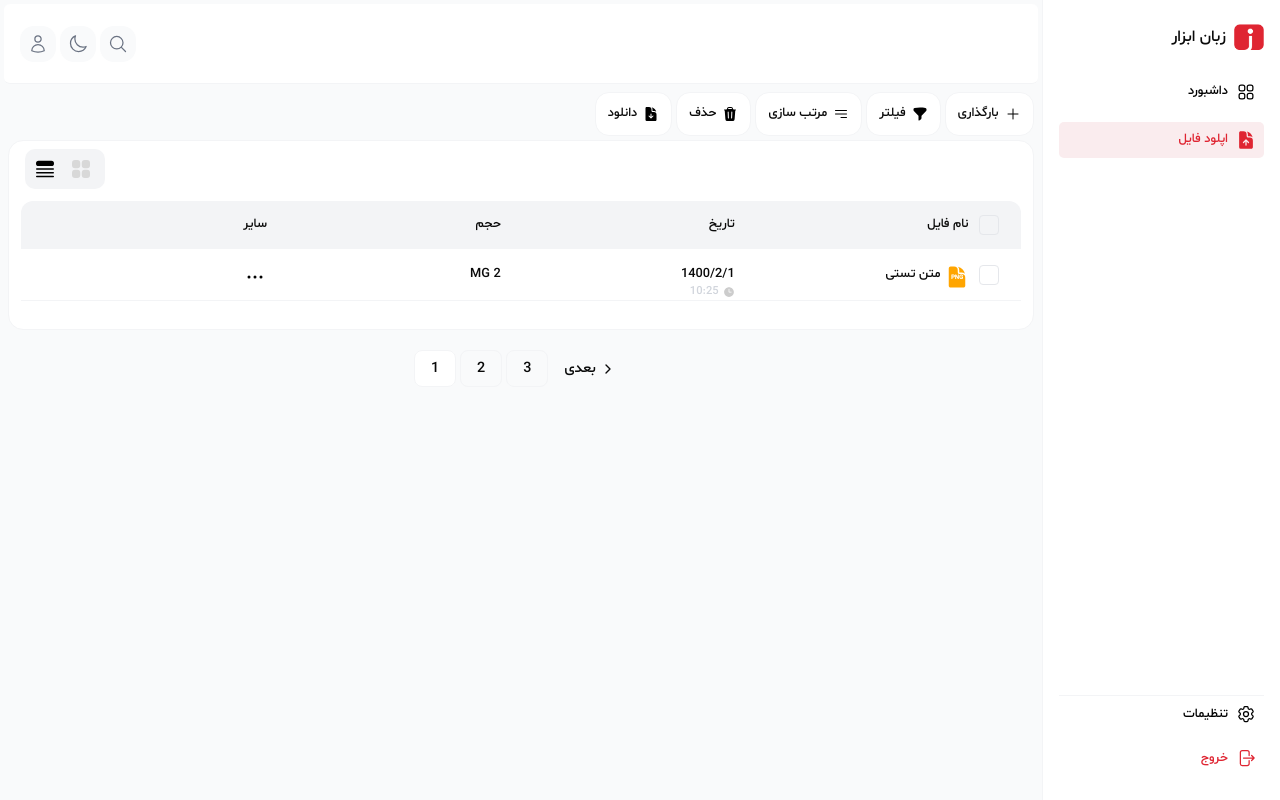
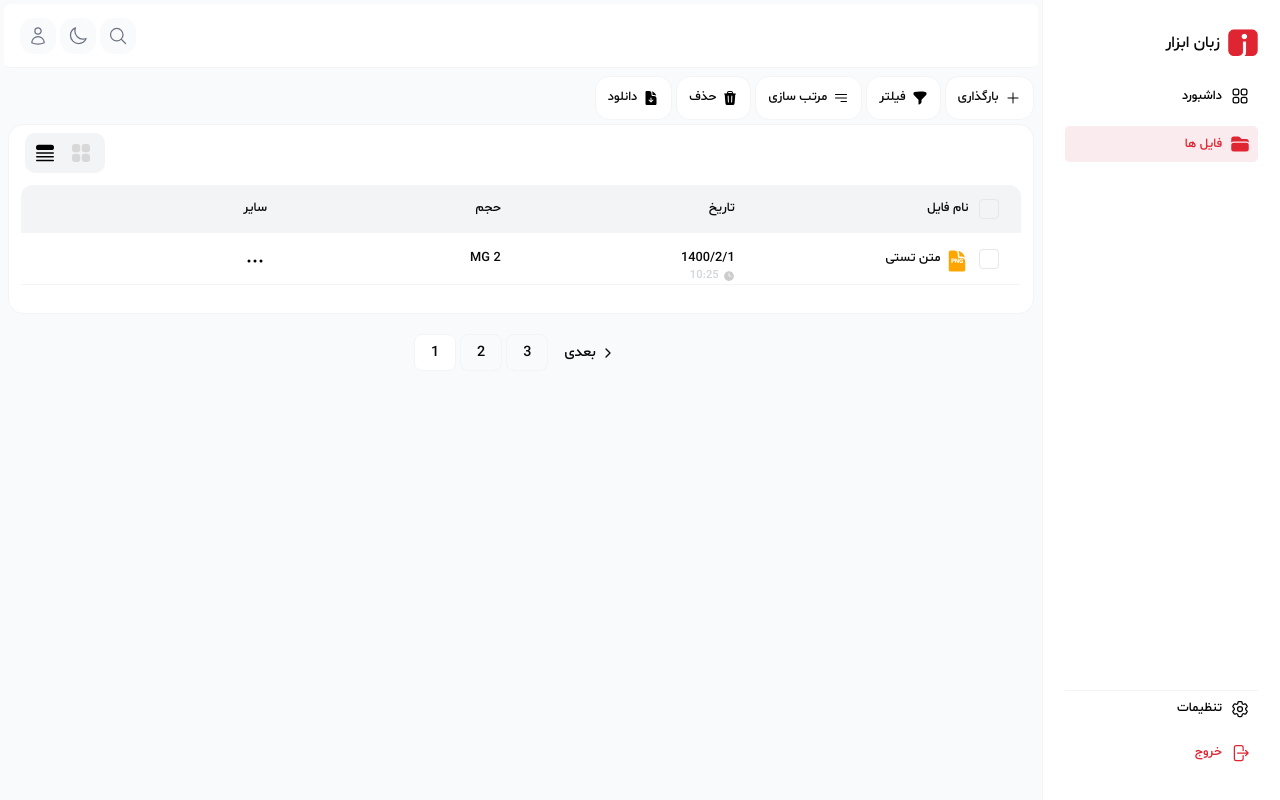
Before and after one commit to mrym-salimi-js/zabanabzar, a Next.js app: page /files in a window 1280 px wide. Built offline with nearby package versions, Linux system fonts and the light colour scheme.

Commit message:
A little edit

```diff
--- a/components/Header.tsx
+++ b/components/Header.tsx
@@ -12,7 +12,7 @@ export default function Header(): ReactElement {
   const { theme, setTheme } = useTheme();
 
   return (
-    <header className="w-full h-20 flex bg-white flex-row-reverse justify-between lg:justify-end items-center dark:bg-[var(--background-dark)] p-2 px-4 border-b rounded-sm">
+    <header className="w-full h-16 flex bg-white flex-row-reverse justify-between lg:justify-end items-center dark:bg-[var(--background-dark)] p-2 px-4 border-b rounded-sm">
       {/* Right items */}
       <div className="w-auto flex  gap-3 flex-row-reverse items-center lg:hidden">
         {/* Hamburger menu icon*/}
--- a/components/Icons.tsx
+++ b/components/Icons.tsx
@@ -396,12 +396,43 @@ export function Upload({ size, color, fill }: IconProps): ReactElement {
         viewBox="0 0 24 24"
         strokeWidth="1.5"
         stroke={color}
-        className="size-6"
+        className={size}
       >
         <path
           strokeLinecap="round"
           strokeLinejoin="round"
           d="M19.5 14.25v-2.625a3.375 3.375 0 0 0-3.375-3.375h-1.5A1.125 1.125 0 0 1 13.5 7.125v-1.5a3.375 3.375 0 0 0-3.375-3.375H8.25m6.75 12-3-3m0 0-3 3m3-3v6m-1.5-15H5.625c-.621 0-1.125.504-1.125 1.125v17.25c0 .621.504 1.125 1.125 1.125h12.75c.621 0 1.125-.504 1.125-1.125V11.25a9 9 0 0 0-9-9Z"
+        />
+      </svg>
+    );
+  }
+}
+export function Folder({ size, color, fill }: IconProps): ReactElement {
+  if (fill) {
+    return (
+      <svg
+        xmlns="http://www.w3.org/2000/svg"
+        viewBox="0 0 24 24"
+        fill={fill}
+        className={size}
+      >
+        <path d="M19.5 21a3 3 0 0 0 3-3v-4.5a3 3 0 0 0-3-3h-15a3 3 0 0 0-3 3V18a3 3 0 0 0 3 3h15ZM1.5 10.146V6a3 3 0 0 1 3-3h5.379a2.25 2.25 0 0 1 1.59.659l2.122 2.121c.14.141.331.22.53.22H19.5a3 3 0 0 1 3 3v1.146A4.483 4.483 0 0 0 19.5 9h-15a4.483 4.483 0 0 0-3 1.146Z" />
+      </svg>
+    );
+  } else {
+    return (
+      <svg
+        xmlns="http://www.w3.org/2000/svg"
+        fill="none"
+        viewBox="0 0 24 24"
+        stroke-width="1.5"
+        stroke={color}
+        className={size}
+      >
+        <path
+          strokeLinecap="round"
+          strokeLinejoin="round"
+          d="M2.25 12.75V12A2.25 2.25 0 0 1 4.5 9.75h15A2.25 2.25 0 0 1 21.75 12v.75m-8.69-6.44-2.12-2.12a1.5 1.5 0 0 0-1.061-.44H4.5A2.25 2.25 0 0 0 2.25 6v12a2.25 2.25 0 0 0 2.25 2.25h15A2.25 2.25 0 0 0 21.75 18V9a2.25 2.25 0 0 0-2.25-2.25h-5.379a1.5 1.5 0 0 1-1.06-.44Z"
         />
       </svg>
     );
--- a/components/Nav.tsx
+++ b/components/Nav.tsx
@@ -1,6 +1,6 @@
 "use client";
 import { ReactElement } from "react";
-import { Dashboard, Logout, Setting, Upload } from "./Icons";
+import { Dashboard, Folder, Logout, Setting } from "./Icons";
 import { usePathname } from "next/navigation";
 import Link from "next/link";
 import { useTheme } from "next-themes";
@@ -15,11 +15,11 @@ export default function Nav(): ReactElement {
 
   const navItems = [
     { href: "/dashboard", icon: Dashboard, label: "داشبورد" },
-    { href: "/files", icon: Upload, label: "اپلود فایل" },
+    { href: "/files", icon: Folder, label: "فایل ها" },
   ];
   return (
     <div className="  h-full p-2 dark:bg-[var(--background-dark)] bg-white  border-l-[1px] border-gray-100 z-100">
-      <nav className="w-full h-full flex flex-col justify-around items-end p-2">
+      <nav className="w-full h-full flex flex-col justify-around items-end p-3.5">
         {/*Logo */}
         <Logo />
 
```
